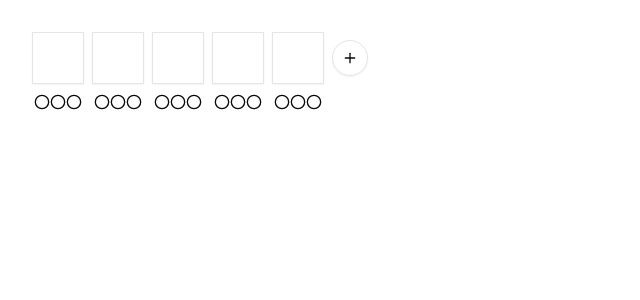
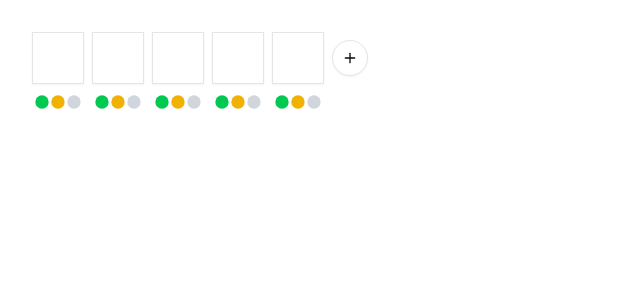
Before and after one commit to cdcasey/wordler, a React (Vite) app: page / in a window 1280 px wide. Shown: the top 300 px of the page, without its empty margins (0-640 px from the left). Built offline with nearby package versions, Linux system fonts and the light colour scheme.

Commit message:
style improvements

```diff
--- a/src/App.tsx
+++ b/src/App.tsx
@@ -1,4 +1,4 @@
-import React, { useState } from "react";
+import { useState } from "react";
 
 import { Word } from "@/components/Word.tsx";
 import "./App.css";
@@ -7,7 +7,6 @@ import { Plus } from "lucide-react";
 
 function App() {
 	const [wordList, setWordList] = useState([1]);
-	console.log({ wordList });
 
 	return (
 		<>
--- a/src/components/LetterKind.tsx
+++ b/src/components/LetterKind.tsx
@@ -1,10 +1,31 @@
+import React from "react";
 import { Button } from "@/components/ui/button.tsx";
 import { CircleIcon } from "lucide-react";
+import { cva, type VariantProps } from "class-variance-authority";
+import { cn } from "@/lib/utils.ts";
 
-export function LetterKind() {
+const buttonVariants = cva("stroke-none", {
+	variants: {
+		variant: {
+			green: "fill-green-500",
+			yellow: "fill-yellow-500",
+			gray: "fill-gray-300",
+			none: "fill-none stroke-1 stroke-gray-700",
+		},
+	},
+	defaultVariants: {
+		variant: "none",
+	},
+});
+
+export function LetterKind({
+	className,
+	variant,
+	...props
+}: React.ComponentProps<"button"> & VariantProps<typeof buttonVariants>) {
 	return (
-		<Button variant="ghost" size="icon" className="rounded-full w-fit h-fit">
-			<CircleIcon className="" />
+		<Button variant="ghost" size="icon" className={cn("rounded-full w-fit h-fit", className)} {...props}>
+			<CircleIcon className={cn(buttonVariants({ variant }))} />
 		</Button>
 	);
 }
--- a/src/components/LetterKindButtons.tsx
+++ b/src/components/LetterKindButtons.tsx
@@ -3,9 +3,9 @@ import { LetterKind } from "@/components/LetterKind.tsx";
 export function LetterKindButtons() {
 	return (
 		<div>
-			<LetterKind />
-			<LetterKind />
-			<LetterKind />
+			<LetterKind variant="green" />
+			<LetterKind variant="yellow" />
+			<LetterKind variant="gray" />
 		</div>
 	);
 }
--- a/src/components/Word.tsx
+++ b/src/components/Word.tsx
@@ -64,9 +64,9 @@ export function Word() {
 						onPaste={handlePaste}
 					/>
 					<div>
-						<LetterKind />
-						<LetterKind />
-						<LetterKind />
+						<LetterKind variant="green" />
+						<LetterKind variant="yellow" />
+						<LetterKind variant="gray" />
 					</div>
 				</div>
 			))}
```
